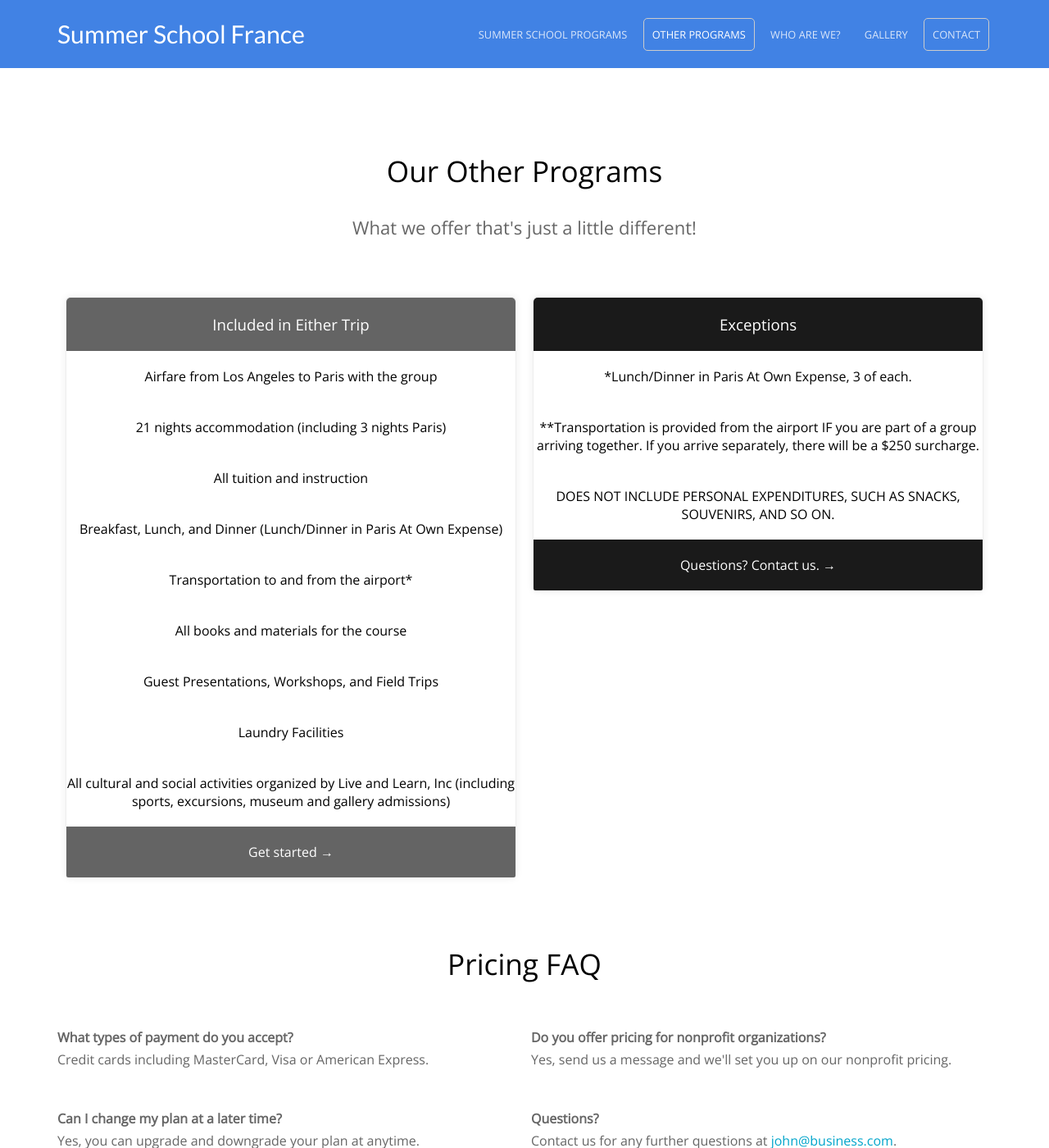
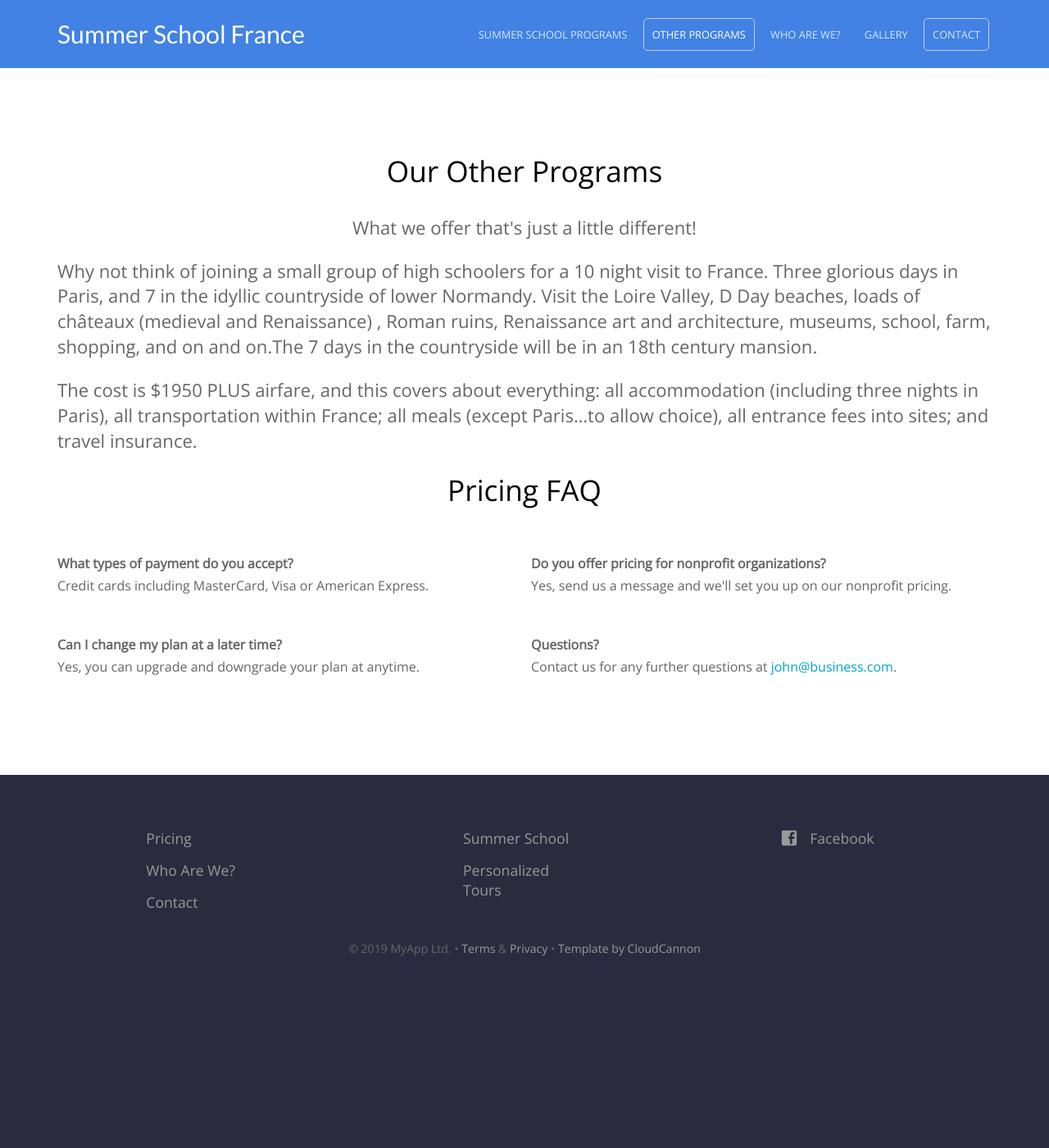
Before and after one commit to baritchie/project1, a Jekyll site: the page built from otherprograms.html, in a window 1280 px wide and 1400 px high. Shown: the whole window at 82% size. Built offline with Jekyll 4.4.1, drawn with Linux system fonts in a browser that asks for light colours.

Commit message:
Updated 'otherprograms.html' via CloudCannon

```diff
--- a/otherprograms.html
+++ b/otherprograms.html
@@ -2,50 +2,6 @@
 title: Other Programs
 heading: Our Other Programs
 description: What we offer that's just a little different!
-pricing_table:
-  - name: Included in Either Trip
-    color: '#646464'
-    features:
-      - text: Airfare from Los Angeles to Paris with the group
-        highlight: false
-      - text: 21 nights accommodation (including 3 nights Paris)
-        highlight: false
-      - text: All tuition and instruction
-        highlight: false
-      - text: 'Breakfast, Lunch, and Dinner (Lunch/Dinner in Paris At Own Expense)'
-        highlight: false
-      - text: Transportation to and from the airport*
-        highlight: false
-      - text: All books and materials for the course
-        highlight: false
-      - text: 'Guest Presentations, Workshops, and Field Trips'
-        highlight: false
-      - text: Laundry Facilities
-        highlight: false
-      - text: >-
-          All cultural and social activities organized by Live and Learn, Inc
-          (including sports, excursions, museum and gallery admissions)
-        highlight: false
-    call_to_action:
-      link: 'http://mysite.com?plan=basic'
-      text: Get started
-  - name: Exceptions
-    color: '#1a1a1a'
-    features:
-      - text: '*Lunch/Dinner in Paris At Own Expense, 3 of each.'
-        highlight: false
-      - text: >-
-          **Transportation is provided from the airport IF you are part of a
-          group arriving together. If you arrive separately, there will be a
-          $250 surcharge.
-        highlight: false
-      - text: >-
-          DOES NOT INCLUDE  PERSONAL EXPENDITURES, SUCH AS SNACKS, SOUVENIRS,
-          AND SO ON.
-        highlight: false
-    call_to_action:
-      link: /contact/
-      text: Questions? Contact us.
 faq:
   - question: What types of payment do you accept?
     answer: 'Credit cards including MasterCard, Visa or American Express.'
@@ -57,21 +13,9 @@
     answer: 'Contact us for any further questions at <a href="#">john@business.com</a>.'
 ---
 
-<div class="plans">
-	{% for plan in page.pricing_table %}
-		<ul class="plan">
-			<li style="background: {{ plan.color }}">
-				<h3>{{ plan.name }}</h3>
-			</li>
-			{% for feature in plan.features %}
-				<li {% if feature.highlight %} class="highlighted"{% endif %}>{{ feature.text }}</li>
-			{% endfor %}
-
-			{% if plan.call_to_action %}
-				<li class="pricing-cta"><div class="button"><a style="background: {{ plan.color }}" href="{{ plan.call_to_action.link }}">{{ plan.call_to_action.text }} &rarr;</a></div></li>
-			{% endif %}
-		</ul>
-	{% endfor %}
+<div class="otherprograms">
+    <p>Why not think of joining a small group of high schoolers for a 10 night  visit to France. Three glorious days in Paris, and 7 in the idyllic countryside of lower Normandy. Visit the Loire Valley, D Day beaches, loads of châteaux (medieval and Renaissance) , Roman ruins, Renaissance art and architecture, museums, school, farm, shopping, and on and on.The 7 days in the countryside will be in an 18th century mansion.</p>
+    <p>The cost is $1950 PLUS airfare, and this covers about everything: all accommodation (including three nights in Paris), all transportation within France; all meals (except Paris…to allow choice), all entrance fees into sites; and travel insurance.</p>
 </div>
 
 {% if page.faq %}
```
